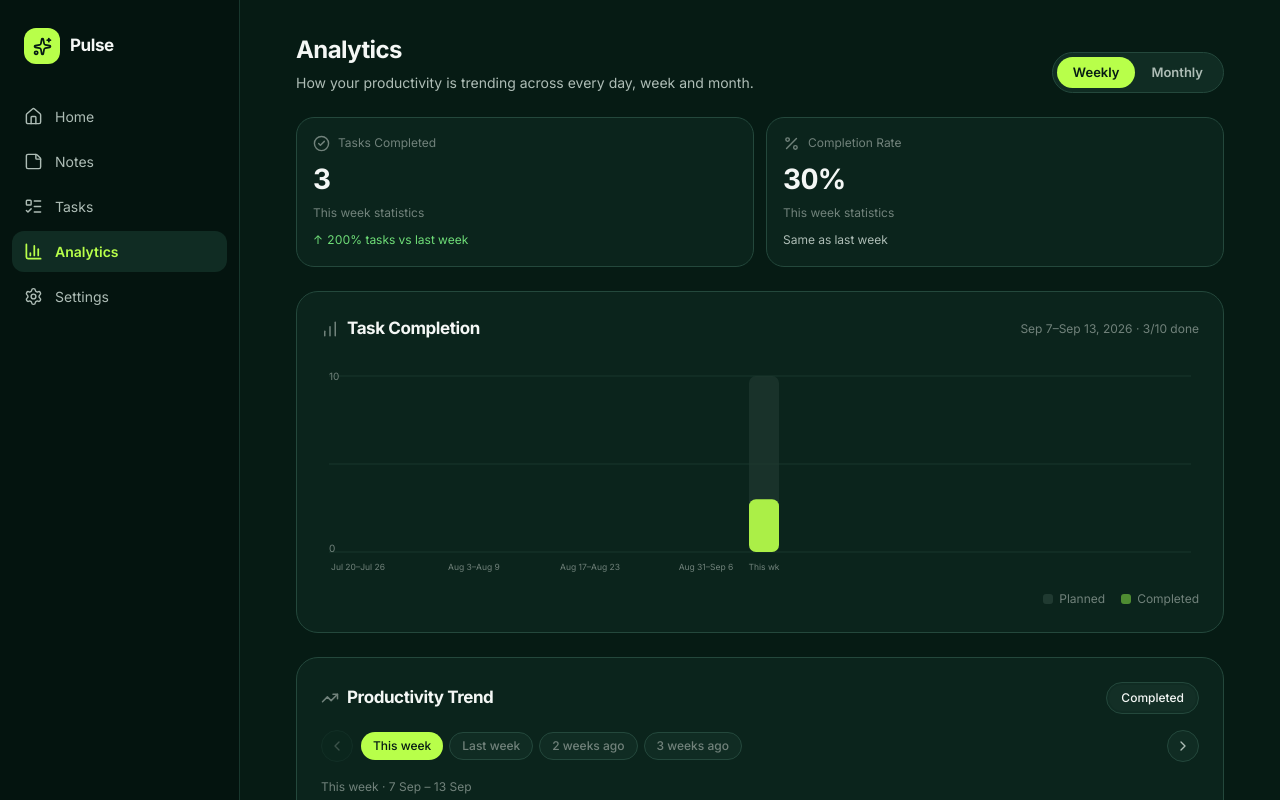
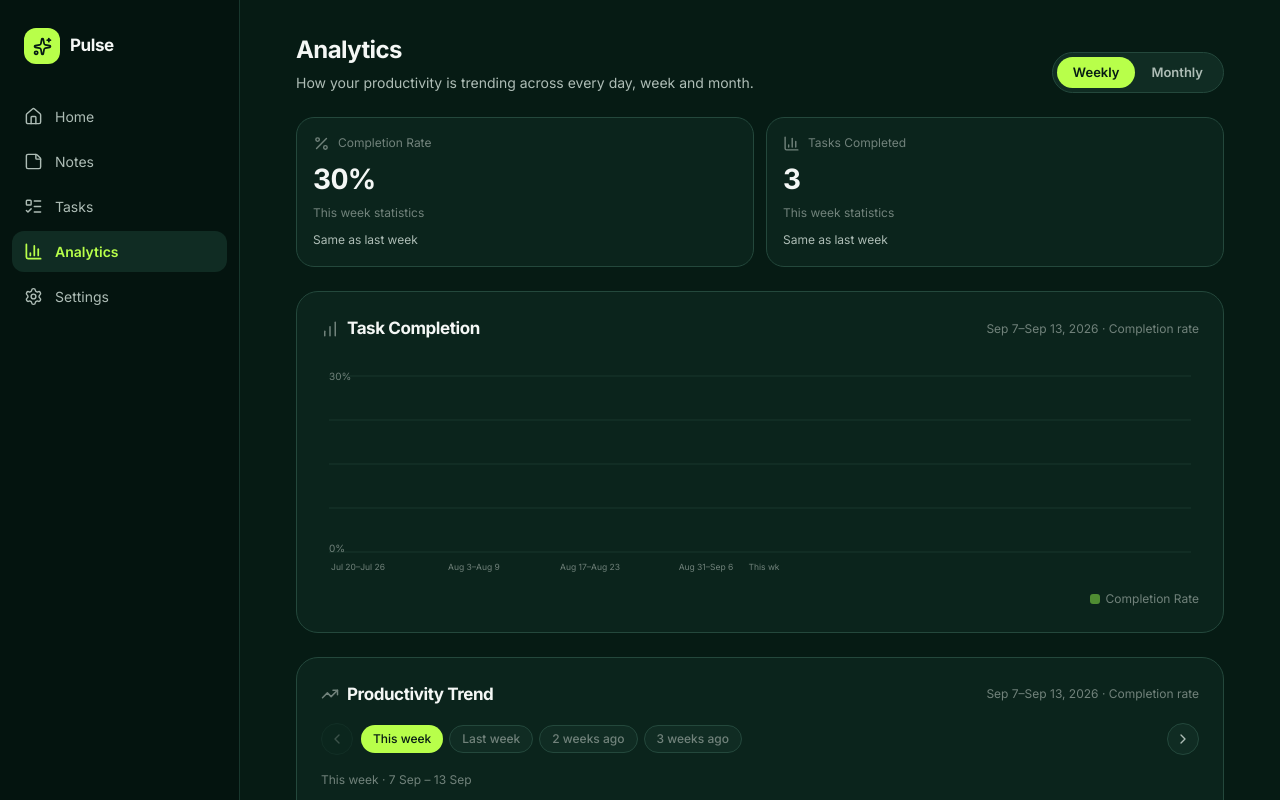
Before and after one commit to Vishal-web-ai/Personal-Progress-Tracker, a Next.js app: page /analytics in a window 1280 px wide. Shown: the top 800 px of the page. Built offline with nearby package versions, Linux system fonts and the light colour scheme.

Commit message:
feat: update weekly analytics - bar chart shows completion rate %, trend chart uses completion rate only

```diff
--- a/src/components/analytics/AnalyticsContent.tsx
+++ b/src/components/analytics/AnalyticsContent.tsx
@@ -2,7 +2,6 @@
 
 import React, { useCallback, useMemo, useRef, useState } from "react";
 import {
-  CheckCircle2,
   Percent,
   BarChart3,
   TrendingUp,
@@ -17,22 +16,14 @@ import {
   buildPeriodSet,
   buildWeekDays,
   percentDelta,
-  countDelta,
   type AnalyticsPeriod,
 } from "@/lib/analytics";
 import { CompletionBarChart } from "@/components/charts/CompletionBarChart";
-import {
-  CompletionTrendChart,
-  type TrendMetric,
-} from "@/components/charts/CompletionTrendChart";
+import { CompletionTrendChart } from "@/components/charts/CompletionTrendChart";
 
 const PERIODS: { id: AnalyticsPeriod; label: string }[] = [
   { id: "weekly", label: "Weekly" },
   { id: "monthly", label: "Monthly" },
-];
-
-const TREND_METRICS: { id: TrendMetric; label: string }[] = [
-  { id: "completed", label: "Completed" },
 ];
 
 const WEEK_PILLS = [
@@ -104,7 +95,6 @@ function DeltaBadge({
 export function AnalyticsContent() {
   const { tasks, sessions } = useApp();
   const [period, setPeriod] = useState<AnalyticsPeriod>("weekly");
-  const [trendMetric, setTrendMetric] = useState<TrendMetric>("completed");
   const [transitionKey, setTransitionKey] = useState(0);
   const [weekOffset, setWeekOffset] = useState(0);
 
@@ -129,18 +119,12 @@ export function AnalyticsContent() {
     setTransitionKey((k) => k + 1);
   };
 
-  const changeMetric = (m: TrendMetric) => {
-    setTrendMetric(m);
-    setTransitionKey((k) => k + 1);
-  };
-
   const changeWeek = (offset: number) => {
     const clamped = Math.max(MAX_WEEK_OFFSET, Math.min(0, offset));
     setWeekOffset(clamped);
     setTransitionKey((k) => k + 1);
   };
 
-  const completedDelta = countDelta(set.current, set.previous);
   const rateDelta = percentDelta(set.current, set.previous);
 
   const periodWord = pastPeriodWord(period);
@@ -225,18 +209,18 @@ export function AnalyticsContent() {
           {/* KPI cards */}
           <section className="motion-stagger grid gap-3 sm:grid-cols-2">
             <KpiCard
-              icon={<CheckCircle2 size={17} />}
-              label="Tasks Completed"
-              subtitle={`${titleWord} statistics`}
-              value={String(set.current?.completed ?? 0)}
-              badge={<DeltaBadge delta={completedDelta} previousWord={periodWord} suffix="tasks" />}
-              delay={0}
-            />
-            <KpiCard
               icon={<Percent size={17} />}
               label="Completion Rate"
               subtitle={`${titleWord} statistics`}
               value={`${set.current?.pct == null ? "—" : `${set.current.pct}%`}`}
+              badge={<DeltaBadge delta={rateDelta} previousWord={periodWord} suffix="pp" />}
+              delay={0}
+            />
+            <KpiCard
+              icon={<BarChart3 size={17} />}
+              label="Tasks Completed"
+              subtitle={`${titleWord} statistics`}
+              value={String(set.current?.completed ?? 0)}
               badge={<DeltaBadge delta={rateDelta} previousWord={periodWord} suffix="pp" />}
               delay={1}
             />
@@ -252,7 +236,7 @@ export function AnalyticsContent() {
                 </h2>
               </div>
               <span className="text-[12px] text-muted">
-                {mainTitle} · {set.current?.completed ?? 0}/{set.current?.planned ?? 0} done
+                {mainTitle} · Completion rate
               </span>
             </div>
             <CompletionBarChart
@@ -262,48 +246,24 @@ export function AnalyticsContent() {
             />
             <div className="mt-3 flex items-center justify-end gap-4 text-[12px] text-muted">
               <span className="flex items-center gap-1.5">
-                <span className="inline-block h-[10px] w-[10px] rounded-[3px]" style={{ background: "var(--ring-track)" }} />
-                Planned
-              </span>
-              <span className="flex items-center gap-1.5">
                 <span className="inline-block h-[10px] w-[10px] rounded-[3px] bg-accent-dark" />
-                Completed
+                Completion Rate
               </span>
             </div>
           </section>
 
           {/* Trend chart */}
           <section className="rounded-[22px] border border-border bg-surface p-5 sm:p-6">
-            <div className="mb-4 flex flex-wrap items-center justify-between gap-3">
+            <div className="mb-4 flex items-center justify-between gap-3">
               <div className="flex items-center gap-2">
                 <TrendingUp size={18} className="text-muted" />
                 <h2 className="text-[17px] font-bold tracking-tight text-primary">
                   Productivity Trend
                 </h2>
               </div>
-              <div
-                className="inline-flex rounded-full border border-border bg-surface-elevated p-0.5"
-                role="tablist"
-                aria-label="Trend metric"
-              >
-                {TREND_METRICS.map((m) => {
-                  const active = trendMetric === m.id;
-                  return (
-                    <button
-                      key={m.id}
-                      role="tab"
-                      aria-selected={active}
-                      onClick={() => changeMetric(m.id)}
-                      className={cn(
-                        "seg-control rounded-full px-3 py-1 text-[12px] font-medium",
-                        active ? "bg-surface-soft text-primary" : "text-muted hover:text-secondary"
-                      )}
-                    >
-                      {m.label}
-                    </button>
-                  );
-                })}
-              </div>
+              <span className="text-[12px] text-muted">
+                {mainTitle} · Completion rate
+              </span>
             </div>
 
             {/* Week navigation — only when weekly */}
@@ -355,8 +315,8 @@ export function AnalyticsContent() {
                   <p className="mb-2 text-[12px] text-muted">{weekData.title}</p>
                   <CompletionTrendChart
                     points={weekData.points}
-                    metric={trendMetric}
-                    animateKey={`week-${weekOffset}-${trendMetric}-${transitionKey}`}
+                    metric="pct"
+                    animateKey={`week-${weekOffset}-pct-${transitionKey}`}
                     baseDelay={750}
                     customLabels={weekData.points.map((p) => p.label)}
                   />
@@ -364,8 +324,8 @@ export function AnalyticsContent() {
               ) : (
                 <CompletionTrendChart
                   points={set.points}
-                  metric={trendMetric}
-                  animateKey={`${period}-${trendMetric}-${transitionKey}`}
+                  metric="pct"
+                  animateKey={`${period}-pct-${transitionKey}`}
                   baseDelay={750}
                 />
               )}
--- a/src/components/charts/CompletionBarChart.tsx
+++ b/src/components/charts/CompletionBarChart.tsx
@@ -13,7 +13,6 @@ interface CompletionBarChartProps {
   className?: string;
 }
 
-const MIN_BAR = 30;
 const SLOT = 58;
 const PAD = { top: 18, bottom: 26, left: 8, right: 8 };
 
@@ -32,10 +31,8 @@ function TooltipCard({ point }: { point: PeriodPoint }) {
 }
 
 /**
- * Animated bar chart showing planned vs completed tasks per period.
- * Each slot has a muted track (planned) and a bright fill (completed) on top —
- * the unfilled gap instantly shows incomplete work. Every period is labeled
- * along the x-axis. Bars grow from height 0 with a light stagger.
+ * Animated bar chart showing completion rate (%) per period.
+ * Single bar per period showing completion rate. Bars grow from height 0 with a light stagger.
  */
 export function CompletionBarChart({
   points,
@@ -50,13 +47,14 @@ export function CompletionBarChart({
   const scrollRef = useRef<HTMLDivElement>(null);
 
   const data = useMemo(() => [...points].reverse(), [points]);
-  const max = Math.max(1, ...data.map((d) => d.planned));
+  const maxRate = Math.max(1, ...data.map((d) => d.pct ?? 0));
 
   const contentWidth = data.length * SLOT + PAD.left + PAD.right;
   const chartW = Math.max(contentWidth, width);
   const innerH = height - PAD.top - PAD.bottom;
-  const xFor = (i: number) => PAD.left + SLOT * i + SLOT / 2 - MIN_BAR / 2;
-  const yFor = (v: number) => PAD.top + innerH - (v / max) * innerH;
+  const BAR_W = 24;
+  const xFor = (i: number) => PAD.left + SLOT * i + SLOT / 2 - BAR_W / 2;
+  const yFor = (rate: number) => PAD.top + innerH - (rate / maxRate) * innerH;
 
   useEffect(() => {
     const el = scrollRef.current;
@@ -72,8 +70,8 @@ export function CompletionBarChart({
         <div style={{ height }} />
       ) : (
         <div ref={scrollRef} className="overflow-x-auto [scrollbar-width:thin]">
-          <svg width={chartW} height={height} role="img" aria-label="Task completion bar chart" className="block">
-            {[0, 0.5, 1].map((f) => {
+          <svg width={chartW} height={height} role="img" aria-label="Task completion rate bar chart" className="block">
+            {[0, 0.25, 0.5, 0.75, 1].map((f) => {
               const y = PAD.top + innerH * (1 - f);
               return (
                 <line
@@ -88,24 +86,23 @@ export function CompletionBarChart({
               );
             })}
             <text x={PAD.left} y={PAD.top + 4} fontSize={10} fill="var(--text-muted)">
-              {max}
+              {maxRate}%
             </text>
             <text x={PAD.left} y={PAD.top + innerH} fontSize={10} fill="var(--text-muted)">
-              0
+              0%
             </text>
 
             {(() => {
               let labelCursor = -Infinity;
               return data.map((d, i) => {
-                const plannedH = (d.planned / max) * innerH;
-                const completedH = (d.completed / max) * innerH;
+                const rate = d.pct ?? 0;
                 const x = xFor(i);
                 const isCurrent = i === data.length - 1;
                 const isActive = tooltipIndex === i;
                 const hasData = d.planned > 0;
 
                 const labelW = d.label.length * 5.1;
-                const labelX = x + MIN_BAR / 2;
+                const labelX = x + BAR_W / 2;
                 const showLabel = isCurrent || labelX - labelW / 2 >= labelCursor;
                 if (showLabel) labelCursor = labelX + labelW / 2;
 
@@ -120,40 +117,23 @@ export function CompletionBarChart({
                     <rect x={PAD.left + SLOT * i} y={PAD.top} width={SLOT} height={innerH} fill="transparent" />
                     {hasData && (
                       <rect
-                        key={`${animateKey}-${d.key}-track`}
+                        key={`${animateKey}-${d.key}-rate`}
                         x={x}
-                        y={yFor(d.planned)}
-                        width={MIN_BAR}
-                        height={plannedH}
-                        rx={Math.min(7, MIN_BAR / 2)}
-                        fill="var(--ring-track)"
-                        opacity={isActive ? 1 : 0.7}
-                        className="chart-grow"
-                        style={{
-                          animationDelay: `${baseDelay + i * 35}ms`,
-                          transformOrigin: `${x + MIN_BAR / 2}px ${PAD.top + innerH}px`,
-                        }}
-                      />
-                    )}
-                    {hasData && d.completed > 0 && (
-                      <rect
-                        key={`${animateKey}-${d.key}-fill`}
-                        x={x}
-                        y={yFor(d.completed)}
-                        width={MIN_BAR}
-                        height={completedH}
-                        rx={Math.min(7, MIN_BAR / 2)}
+                        y={yFor(rate)}
+                        width={BAR_W}
+                        height={innerH - (PAD.top + innerH - yFor(rate))}
+                        rx={Math.min(7, BAR_W / 2)}
                         fill={isCurrent ? "var(--accent)" : "var(--accent-dark)"}
                         opacity={isActive ? 1 : 0.92}
                         className="chart-grow"
                         style={{
                           animationDelay: `${baseDelay + i * 35}ms`,
-                          transformOrigin: `${x + MIN_BAR / 2}px ${PAD.top + innerH}px`,
+                          transformOrigin: `${x + BAR_W / 2}px ${PAD.top + innerH}px`,
                         }}
                       />
                     )}
                     <text
-                      x={x + MIN_BAR / 2}
+                      x={x + BAR_W / 2}
                       y={height - 8}
                       textAnchor="middle"
                       fontSize={8.5}
@@ -181,7 +161,7 @@ export function CompletionBarChart({
                 {(() => {
                   const w = 132;
                   const bx = Math.min(chartW - w - 4, Math.max(4, xFor(tooltipIndex) - w / 2));
-                  const by = Math.max(2, yFor(active.planned) - 46);
+                  const by = Math.max(2, yFor(active.pct ?? 0) - 46);
                   return (
                     <g>
                       <rect x={bx} y={by} width={w} height={38} rx={10} fill="var(--surface-elevated)" stroke="var(--border)" />
```
Also changed, not shown: 1 other file (tests, documents, lock files or other folders).
